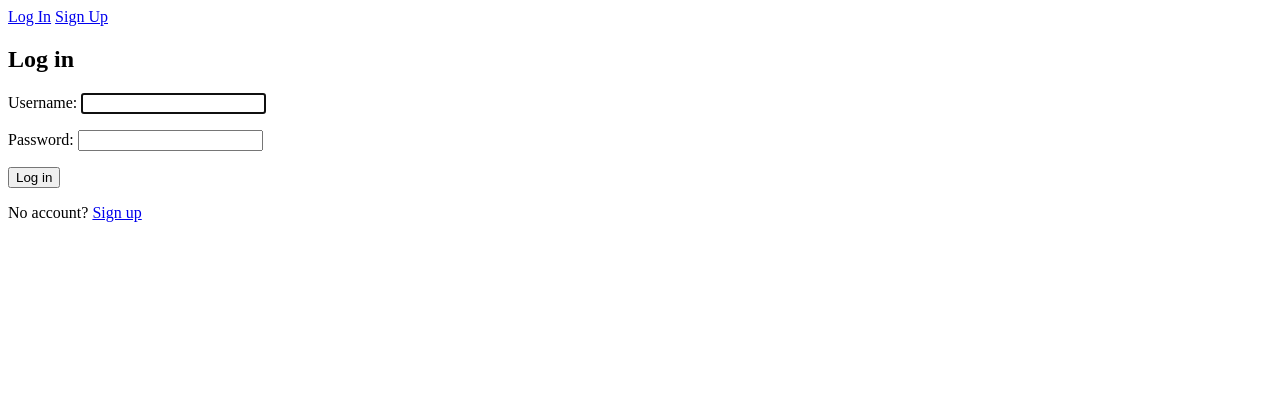
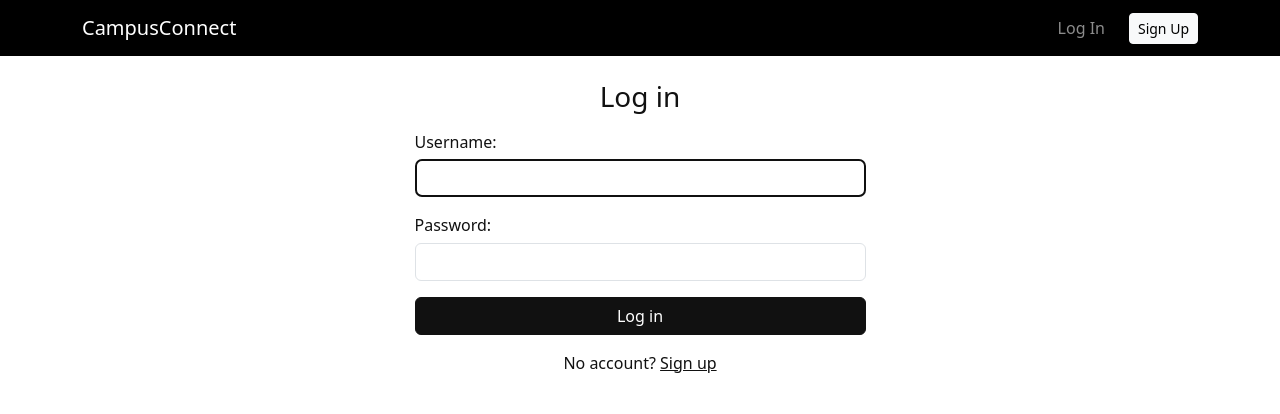
Before and after one commit to Justin-Maquiling/CSIT327-G5-Maquiling-Justin-FirstDjango, a Django app: a page that uses templates/base.html in a window 1280 px wide. Shown: the top 414 px of the page. Run offline with Django 5.2, Linux system fonts and the light colour scheme.

Commit message:
added profile edit

```diff
--- a/accounts/urls.py
+++ b/accounts/urls.py
@@ -1,7 +1,7 @@
 from django.urls import path
-from .views import SignUpView
+from .views import ProfileUpdateView, SignUpView
 
 urlpatterns = [
-    path("signup/", SignUpView.as_view(),
-         name="signup"),
+    path("signup/", SignUpView.as_view(), name="signup"),
+    path("profile/", ProfileUpdateView.as_view(), name="profile"),
 ]
--- a/templates/base.html
+++ b/templates/base.html
@@ -1,19 +1,67 @@
 <!DOCTYPE html>
 <html>
-    <head><title>{% block title %}CampusConnect{% endblock %}</title></head>
+    <head>
+        <meta charset="utf-8">
+        <meta name="viewport" content="width=device-width, initial-scale=1">
+        <title>{% block title %}CampusConnect{% endblock %}</title>
+        <link href="https://cdn.jsdelivr.net/npm/bootstrap@5.3.3/dist/css/bootstrap.min.css" rel="stylesheet">
+        <style>
+            body { color: #111; background: #fff; }
+            a { color: #111; }
+            a:hover { color: #555; }
+            .btn-primary {
+                --bs-btn-color: #fff;
+                --bs-btn-bg: #111;
+                --bs-btn-border-color: #111;
+                --bs-btn-hover-color: #fff;
+                --bs-btn-hover-bg: #333;
+                --bs-btn-hover-border-color: #333;
+                --bs-btn-active-bg: #000;
+                --bs-btn-active-border-color: #000;
+            }
+            .alert-success {
+                color: #111;
+                background-color: #f5f5f5;
+                border-color: #ddd;
+            }
+            form p { margin-bottom: 1rem; }
+            form label { display: block; margin-bottom: .35rem; }
+            form input:not([type=checkbox]), form select, form textarea {
+                display: block;
+                width: 100%;
+                padding: .375rem .75rem;
+                border: 1px solid #dee2e6;
+                border-radius: .375rem;
+                background-color: #fff;
+            }
+            form ul.errorlist { color: #b02a37; padding-left: 1.25rem; }
+        </style>
+    </head>
     <body>
-        <nav>
-            {% if user.is_authenticated %}
-                Hi, {{user.username}}!
-                <form method="post" action="{% url 'logout' %}">
-                    {% csrf_token %}
-                    <button type="submit">Log Out</button>
-                </form>
-            {% else %}
-                <a href="{% url 'login' %}">Log In</a>
-                <a href="{% url 'signup' %}">Sign Up</a>
-            {% endif %}
+        <nav class="navbar navbar-expand navbar-dark bg-black">
+            <div class="container">
+                <a class="navbar-brand" href="{% url 'dashboard' %}">CampusConnect</a>
+                <div class="navbar-nav ms-auto align-items-center gap-3">
+                    {% if user.is_authenticated %}
+                        <a class="nav-link" href="{% url 'profile' %}">Profile</a>
+                        <span class="navbar-text text-white">Hi, {{ user.username }}!</span>
+                        <form method="post" action="{% url 'logout' %}" class="m-0">
+                            {% csrf_token %}
+                            <button class="btn btn-outline-light btn-sm" type="submit">Log Out</button>
+                        </form>
+                    {% else %}
+                        <a class="nav-link" href="{% url 'login' %}">Log In</a>
+                        <a class="btn btn-light btn-sm" href="{% url 'signup' %}">Sign Up</a>
+                    {% endif %}
+                </div>
+            </div>
         </nav>
-        <main>{% block content %}{% endblock %}</main>
+        <main class="container py-4">
+            {% for message in messages %}
+                <div class="alert alert-success" role="alert">{{ message }}</div>
+            {% endfor %}
+            {% block content %}{% endblock %}
+        </main>
+        <script src="https://cdn.jsdelivr.net/npm/bootstrap@5.3.3/dist/js/bootstrap.bundle.min.js"></script>
     </body>
 </html>
--- a/templates/dashboard/admin_panel.html
+++ b/templates/dashboard/admin_panel.html
@@ -1,2 +1,3 @@
 {% extends "base.html" %}
-{% block content %}<h2>Admin Panel</h2>{% endblock %}
+{% block title %}Admin Panel | CampusConnect{% endblock %}
+{% block content %}<h1 class="h3">Admin Panel</h1>{% endblock %}
--- a/templates/registration/login.html
+++ b/templates/registration/login.html
@@ -1,10 +1,15 @@
 {% extends "base.html" %}
+{% block title %}Log In | CampusConnect{% endblock %}
 {% block content %}
-<h2>Log in</h2>
-<form method="post">
-{% csrf_token %}
-{{ form.as_p }}
-<button type="submit">Log in</button>
-</form>
-<p>No account? <a href="{% url 'signup' %}">Sign up</a></p>
+<div class="row justify-content-center">
+	<div class="col-md-7 col-lg-5">
+		<h1 class="h3 mb-3 text-center">Log in</h1>
+		<form method="post">
+			{% csrf_token %}
+			{{ form.as_p }}
+			<button class="btn btn-primary w-100" type="submit">Log in</button>
+		</form>
+		<p class="mt-3 text-center">No account? <a href="{% url 'signup' %}">Sign up</a></p>
+	</div>
+</div>
 {% endblock %}
```
Also changed, not shown: accounts/forms.py (+10 -1 lines), accounts/tests.py (+36 -1 lines), accounts/views.py (+19 -6 lines), templates/dashboard/home.html (+8 -7 lines), templates/dashboard/profile.html (added, +10 -0 lines), templates/registration/signup.html (+4 -3 lines), db.sqlite3.
